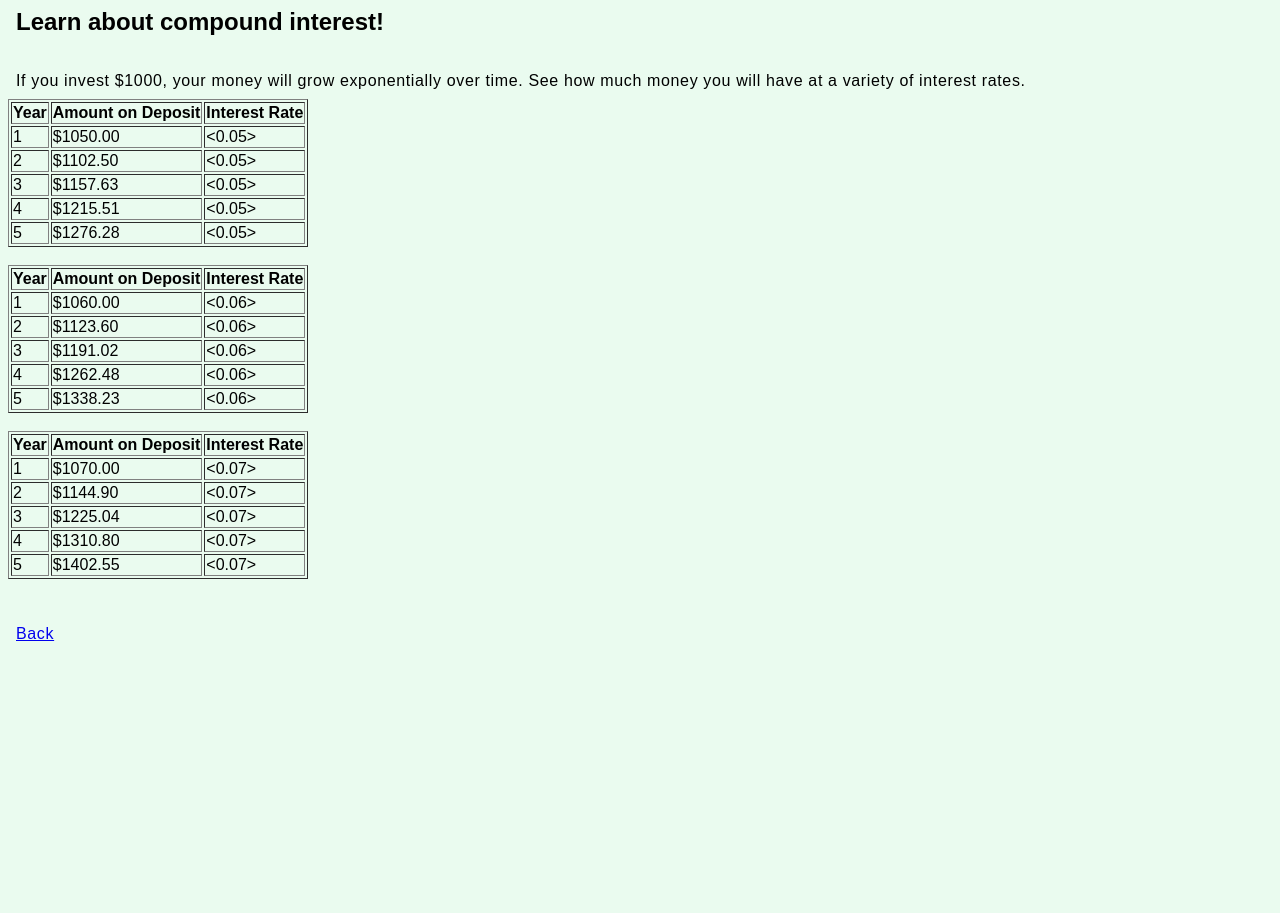
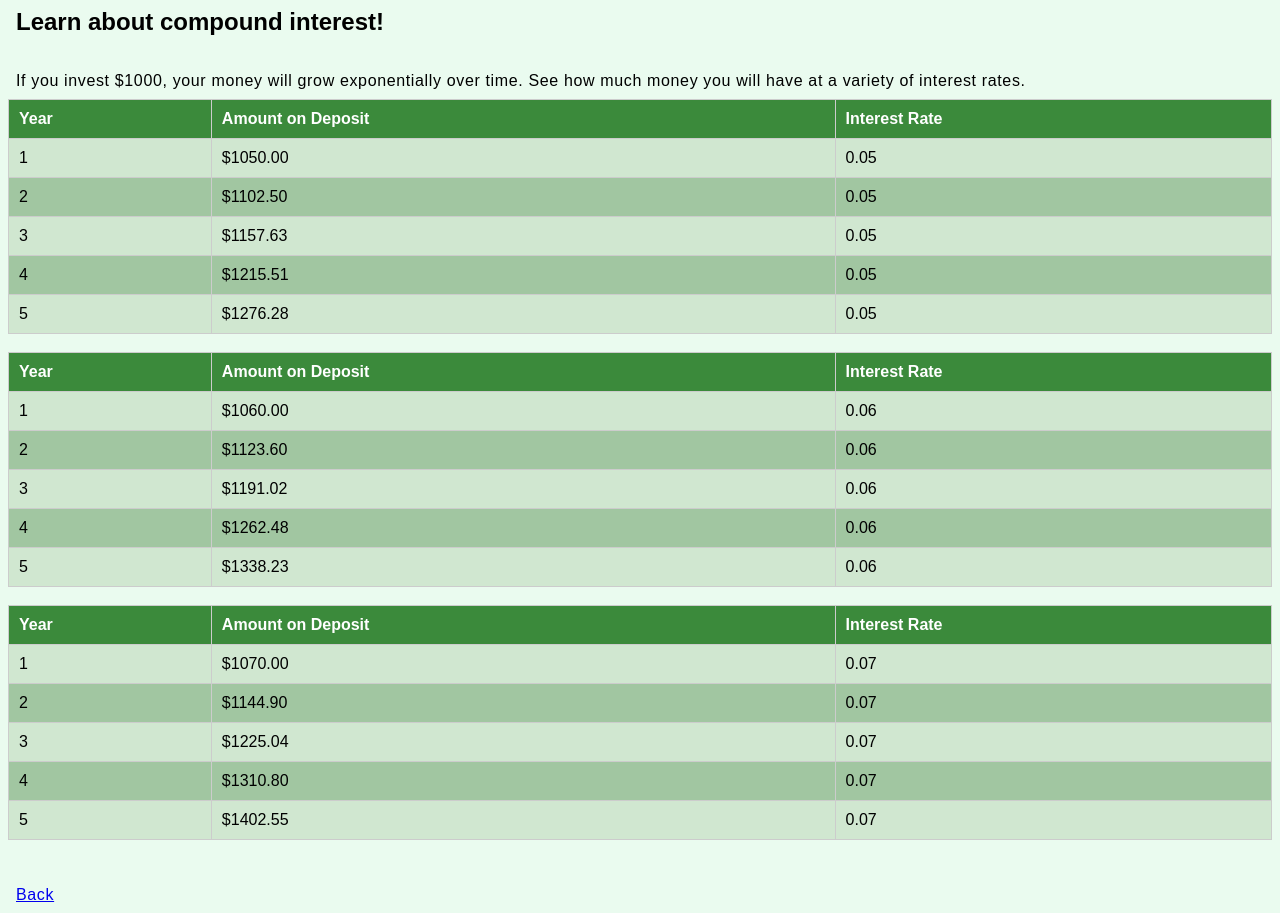
Before and after one commit to cathyscones/cathyscones.github.io, a plain HTML site: page CIS114/hw4part2.html in a window 1280 px wide. Before the commit the page ends 800 px from the top, so only its background shows below. Drawn offline with Linux system fonts and the light colour scheme.

Commit message:
Update hw4part2.html

```diff
--- a/CIS114/hw4part2.html
+++ b/CIS114/hw4part2.html
@@ -5,7 +5,7 @@
   <meta name="viewport" content="width=device-width, initial-scale=1.0">
   <title>Cathy Cohn Homework 4 Part 2: Compound Interest</title>
   <meta name="description" content = "Cathy Cohn homework 4 part 2">
-  <link rel="stylesheet" href="style_cis114.css">
+  <link rel="stylesheet" href="style_hw4.css">
   </head>
 
   <body>
@@ -40,7 +40,7 @@
            <tr>
              <td>${years}</td>
              <td>$${amount.toFixed(2)}</td>
-             <td><${interest.toFixed(2)}></td>
+             <td>${interest.toFixed(2)}</td>
            </tr>`
          }
          output += `</tbody></table><br/>`;
```
